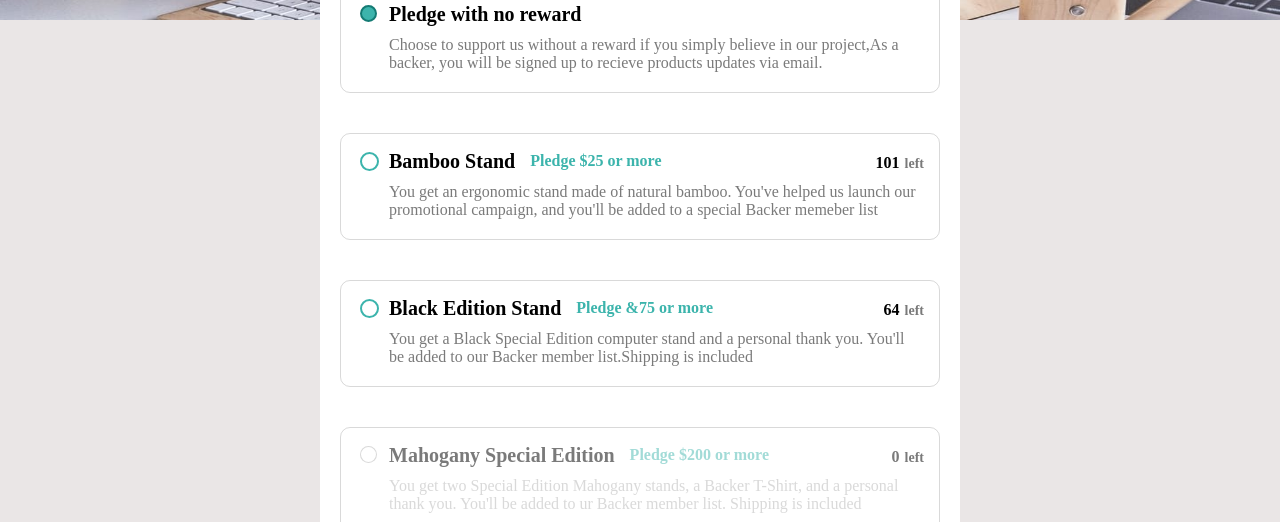
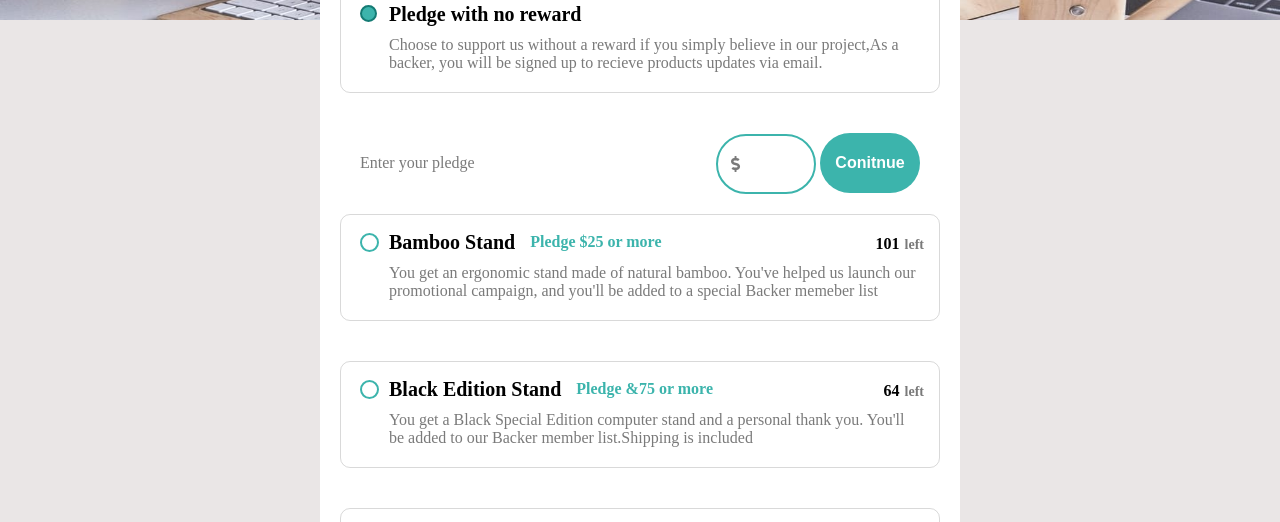
Before and after one commit to Md-Raihan-Alam/crowdfunding-product-page, a plain HTML site: page index.html in a window 1280 px wide. Both pictures are taken after a click on the radio button 367 px from the left and 243 px from the top of the page. Shown: the part 230-752 px from the top of the page. Drawn offline with Linux system fonts and the light colour scheme.

Commit message:
Updated JS and html part
fixed a bug that caused the radio menu not to appear

```diff
--- a/Crowdfunding_product_page.scss
+++ b/Crowdfunding_product_page.scss
@@ -279,11 +279,14 @@ header {
   .modal_pledge_radio {
     @include displayFlex(column, flex-start, flex-start);
     .radio_section {
+      @include displayFlex(column, flex-start, center);
+      .radio {
         border: 1px solid $dark-gary-disabled;
         border-radius: 10px;
         padding: 20px;
         margin-bottom: 40px;
         @include displayFlex(row, flex-start, flex-start);
+      }
       input[type="radio"]:after {
         width: 15px;
         height: 15px;
@@ -375,9 +378,12 @@ header {
       }
     }
   }
+  .radio_menu {
+    @include widthHeight(100%, auto);
+    @include displayFlex(row, space-between, center);
     .modal_pledge_menu {
       @include widthHeight(100%, auto);
-    padding: 20px;
+      padding: 0px 20px 20px 20px;
       @include displayFlex(row, space-between, center);
       .modal_text {
         color: $drak-gray;
@@ -414,6 +420,7 @@ header {
       }
     }
   }
+}
 .shut {
   display: none !important;
 }
--- a/Crowdfunding_product_page_style.js
+++ b/Crowdfunding_product_page_style.js
@@ -126,6 +126,7 @@ function markerUpdate(){
 modalPledge.map((data)=>{
     menuNode.innerHTML+=`
      <div class="radio_section ${data.id}">
+            <div class="radio">
               <input type="radio" name="modal_pledge_radio" id="radio">
               <div class="radio_section_info">
                 <div class="radio_text">
@@ -139,7 +140,8 @@ modalPledge.map((data)=>{
                 </div>
               </div>
             </div>
-        <div class="radio_menu"></div>
+              <div class="radio_menu"></div>
+            </div>
     `;
 });
 modalShutterBtn.addEventListener('click',function(){
@@ -152,18 +154,21 @@ document.querySelector('.four input[type="radio"]').setAttribute('disabled','tru
 const radioSelectors=document.querySelectorAll('.radio_section input[type="radio"]');
 radioSelectors.forEach((e)=>{
     e.addEventListener('click',(e2)=>{
-        let classes=e2.target.parentElement.classList;
-        let classesPart=document.querySelector(`.${classes[1]}`);
-        console.log(classesPart);
-        console.log(classes[1]);
-        // classesPart=`<div class="modal_pledge_menu">
-        //       <div class="modal_text">
-        //         Enter your pledge
-        //       </div>
-        //       <div class="modal_pledge_menu_amount">
-        //         <i class="fas fa-dollar-sign"></i><input type="text" class="pledge_amount">
-        //         <button class="pledge_continue">Conitnue</button>
-        //       </div>
-        //     </div>`;
+        let allClassesDom=e.parentElement.parentElement.parentElement.classList[0];
+        let classDom=e2.target.parentElement.parentElement.classList;
+        let classPart=document.querySelector(`.${classDom[1]} .radio_menu`);
+        let allClassesDomPart=document.querySelectorAll(`.${allClassesDom} .radio_menu`);
+        allClassesDomPart.forEach((e)=>{
+            e.innerHTML=``;
+        });
+        classPart.innerHTML=`<div class="modal_pledge_menu">
+              <div class="modal_text">
+                Enter your pledge
+              </div>
+              <div class="modal_pledge_menu_amount">
+                <i class="fas fa-dollar-sign"></i><input type="text" class="pledge_amount">
+                <button class="pledge_continue">Conitnue</button>
+              </div>
+            </div>`;
     });
 });
```
Also changed, not shown: index.html (+1 -9 lines), Crowdfunding_product_page.css, 1 other file. Lines whose indentation alone changed are shown as unchanged.
